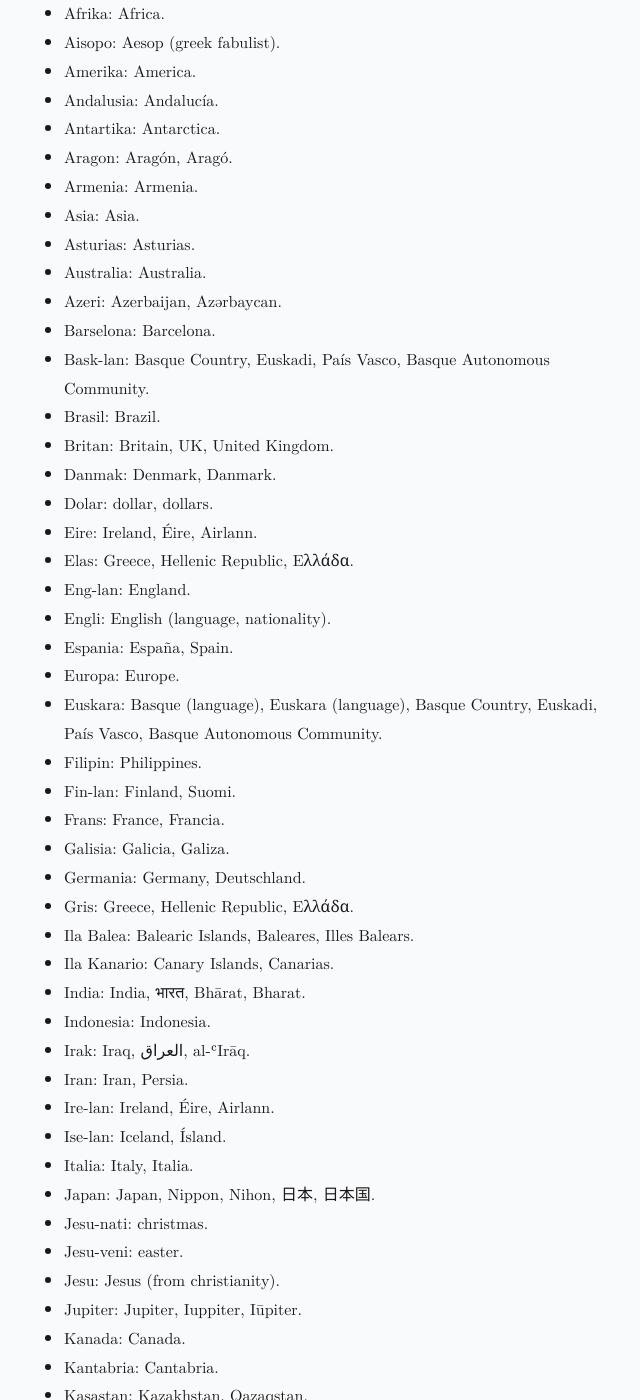
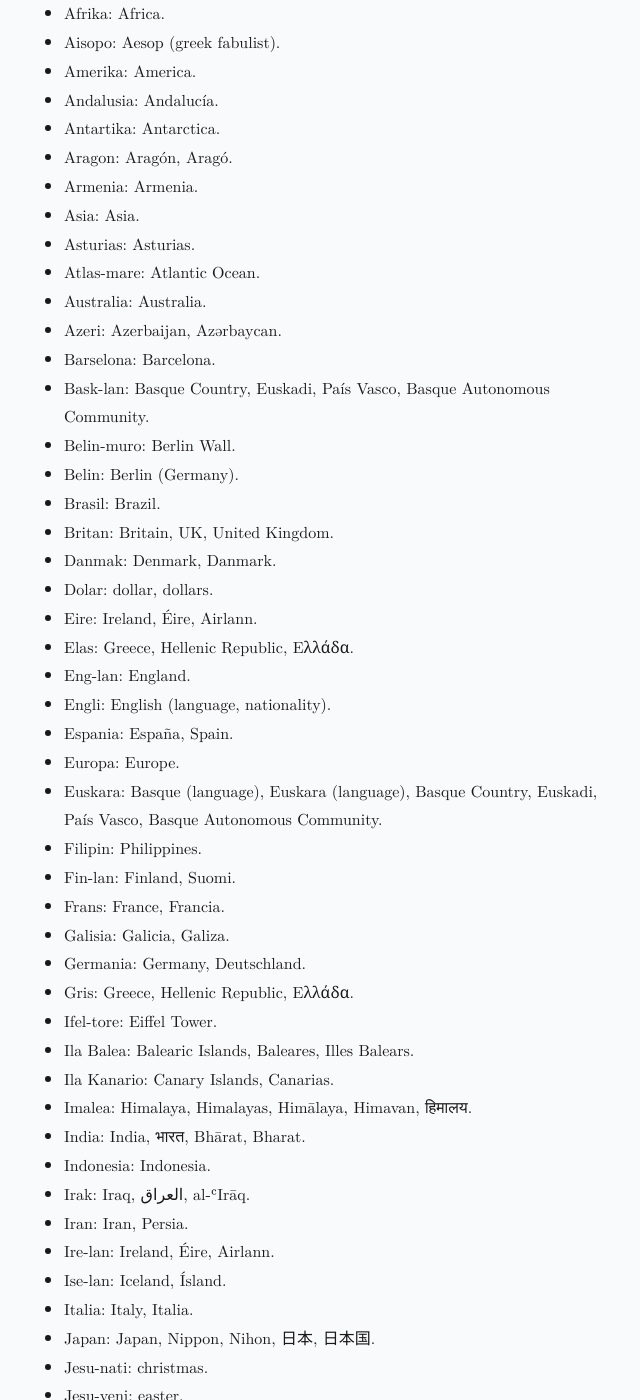
Before and after one commit to jProgr/jprogr.github.io, a Jekyll site: the page built from _posts/2022-12-20-mini-proper-nouns.md, in a window 1280 px wide and 1400 px high, scrolled down 428 px. Shown: the whole window, without its empty margins (316-956 px from the left). Built offline with Jekyll 4.4.1, drawn with Linux system fonts in a browser that asks for light colours; some of the changed text lies outside the part shown.

Commit message:
Update content
Updated "List of Mini proper nouns".

```diff
--- a/_posts/2022-12-20-mini-proper-nouns.md
+++ b/_posts/2022-12-20-mini-proper-nouns.md
@@ -24,10 +24,13 @@ This is a list I have put together from a source spreadsheet[^3] by the author o
 - Armenia: Armenia.
 - Asia: Asia.
 - Asturias: Asturias.
+- Atlas-mare: Atlantic Ocean.
 - Australia: Australia.
 - Azeri: Azerbaijan, Azərbaycan.
 - Barselona: Barcelona.
 - Bask-lan: Basque Country, Euskadi, País Vasco, Basque Autonomous Community.
+- Belin-muro: Berlin Wall.
+- Belin: Berlin (Germany).
 - Brasil: Brazil.
 - Britan: Britain, UK, United Kingdom.
 - Danmak: Denmark, Danmark.
@@ -45,8 +48,10 @@ This is a list I have put together from a source spreadsheet[^3] by the author o
 - Galisia: Galicia, Galiza.
 - Germania: Germany, Deutschland.
 - Gris: Greece, Hellenic Republic, Ελλάδα.
+- Ifel-tore: Eiffel Tower.
 - Ila Balea: Balearic Islands, Baleares, Illes Balears.
 - Ila Kanario: Canary Islands, Canarias.
+- Imalea: Himalaya, Himalayas, Himālaya, Himavan, हिमालय.
 - India: India, भारत, Bhārat, Bharat.
 - Indonesia: Indonesia.
 - Irak: Iraq, العراق, al-ʿIrāq.
```
Also changed, not shown: other parts of _posts/2022-12-20-mini-proper-nouns.md (+4 -1 lines).
